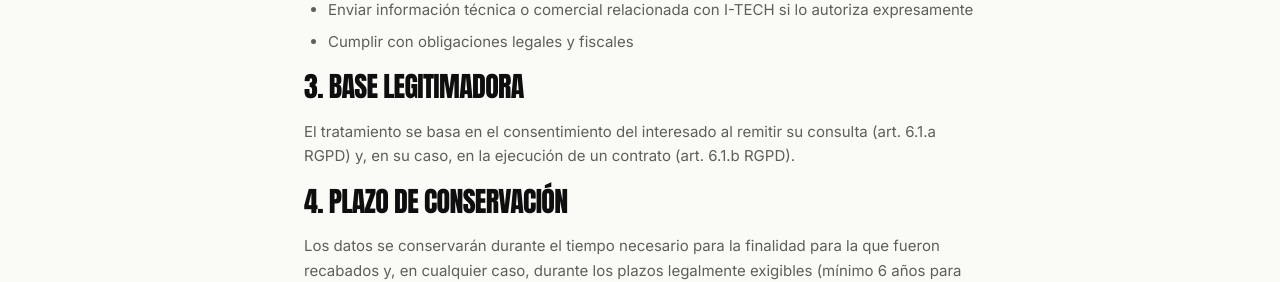
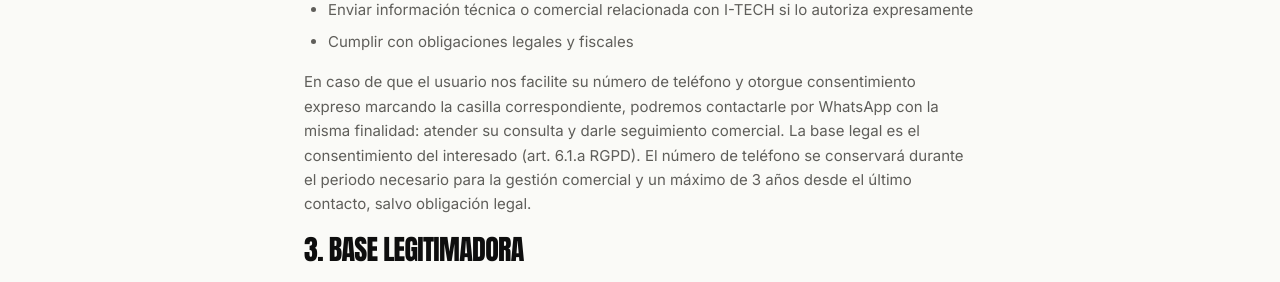
Before and after one commit to ImpresoraVertical/impresoravertical-web, a Next.js app: page /privacidad in a window 1280 px wide. Shown: the part 670-952 px from the top of the page. Built offline with nearby package versions, Linux system fonts and the light colour scheme; no server answers.

Commit message:
Add: párrafo WhatsApp en política de privacidad

```diff
--- a/app/privacidad/page.tsx
+++ b/app/privacidad/page.tsx
@@ -36,6 +36,16 @@ export default function PrivacidadPage() {
             <li>Enviar información técnica o comercial relacionada con I-TECH si lo autoriza expresamente</li>
             <li>Cumplir con obligaciones legales y fiscales</li>
           </ul>
+          <p className="text-body text-stone leading-relaxed mt-4">
+            En caso de que el usuario nos facilite su número de teléfono y
+            otorgue consentimiento expreso marcando la casilla correspondiente,
+            podremos contactarle por WhatsApp con la misma finalidad: atender
+            su consulta y darle seguimiento comercial. La base legal es el
+            consentimiento del interesado (art. 6.1.a RGPD). El número de
+            teléfono se conservará durante el periodo necesario para la
+            gestión comercial y un máximo de 3 años desde el último contacto,
+            salvo obligación legal.
+          </p>
 
           <h2 className="font-serif text-h4 text-ink mt-12">3. Base legitimadora</h2>
           <p className="text-body text-stone leading-relaxed">
```
